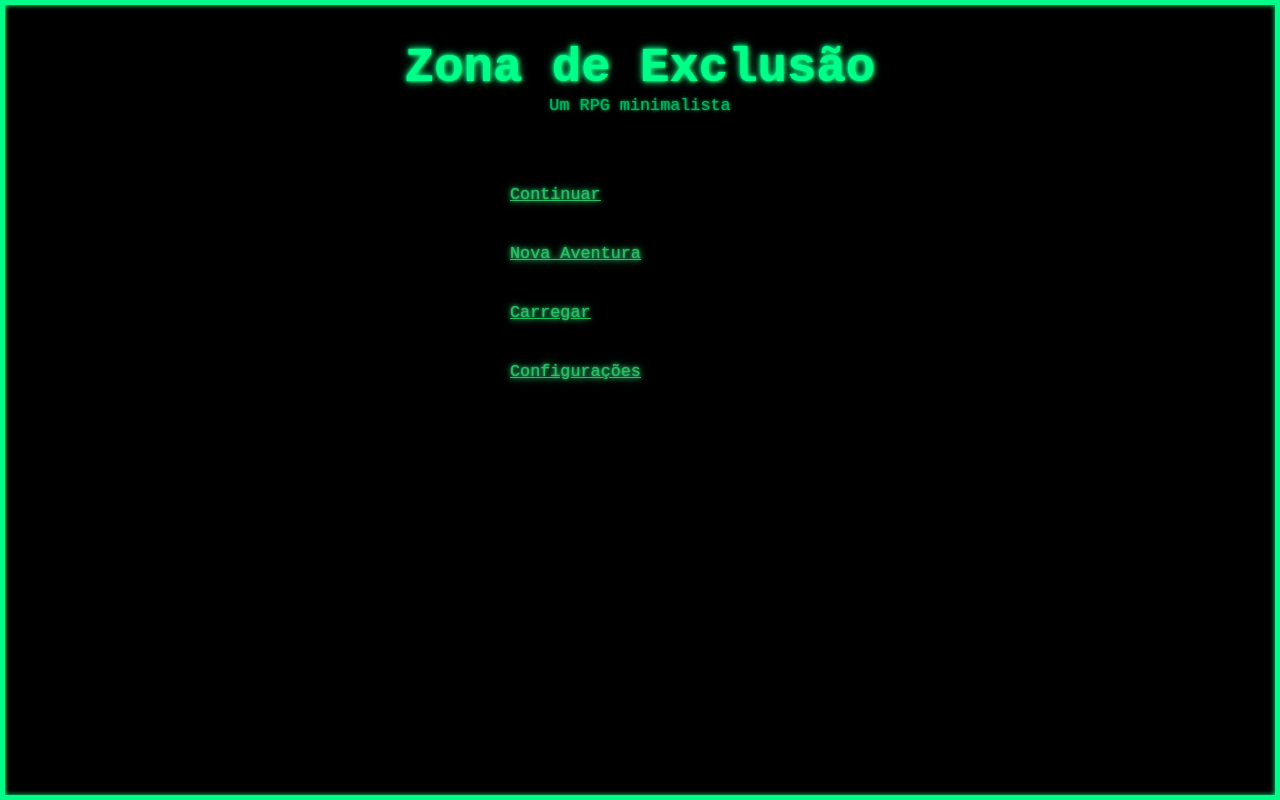
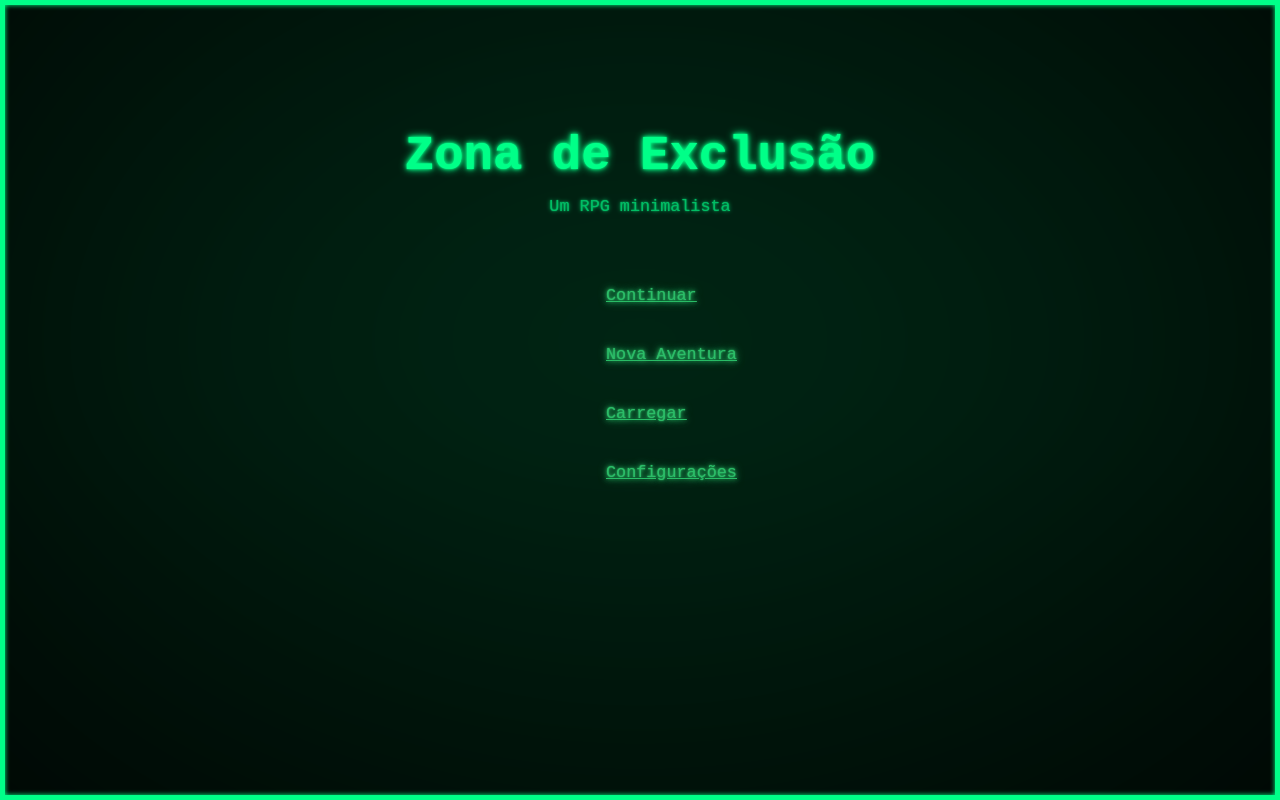
Before and after one commit to brunolourencosilva/Projetinhos, a PHP site: page / in a window 1280 px wide. Run offline with PHP 8.4, Linux system fonts and the light colour scheme.

Commit message:
FEAT:Fundo borrado de verde

```diff
--- a/public/css/base.css
+++ b/public/css/base.css
@@ -26,11 +26,37 @@ body{
     0 0 5px var(--cor-principal),
     0 0 10px var(--cor-principal),
     inset 0 0 5px var(--cor-principal);
+
+    position: relative;
+    overflow: hidden;
+}
+
+/* Gradiente borrado de baixo pra cima */
+body::before{
+    content: "";
+    position: absolute;
+    inset: 0;
+
+    background: linear-gradient(
+        to top,
+        transparent 0%,
+        var(--bg-secundario) 40%,
+        var(--bg-secundario) 40%,
+        var(--cor-principal) 40%,
+        transparent 100%
+    );
+
+    filter: blur(300px);
+    opacity: 0.6;
+
+    z-index: -1;
 }
 
 
 /* Textos */
 h1{
+    margin-top: 10vw;
+    margin-bottom: 1vw;
     color:var(--cor-principal);
     font-size:clamp(2rem, 5vw, 3.5rem);
 
--- a/public/css/components.css
+++ b/public/css/components.css
@@ -28,7 +28,7 @@
 .container-menu{
     display:inline-block;
     padding:30px;
-    width: clamp(250px, 25vw, 400px);
+    width: clamp(25px, 10vw, 400px);
 }
 
 /* Terminal */
--- a/public/css/layout.css
+++ b/public/css/layout.css
@@ -20,12 +20,6 @@
     width: 100%;
     position: relative;
     z-index: 2;
-}
-
-.container-menu{
-    width:100%;
-    height:auto;
-    align-items: center;
 }
 
 .box-opcoes{
```
